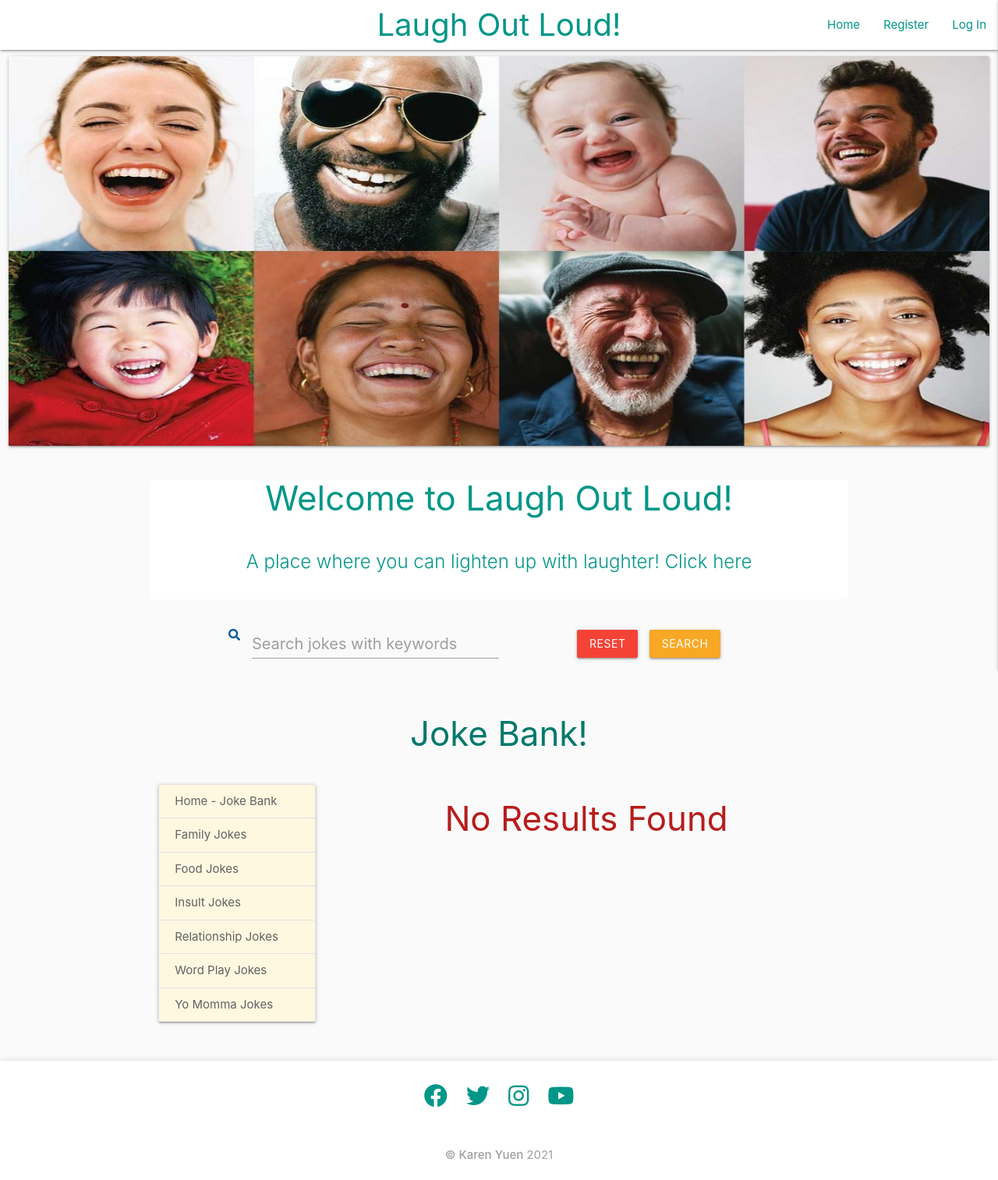
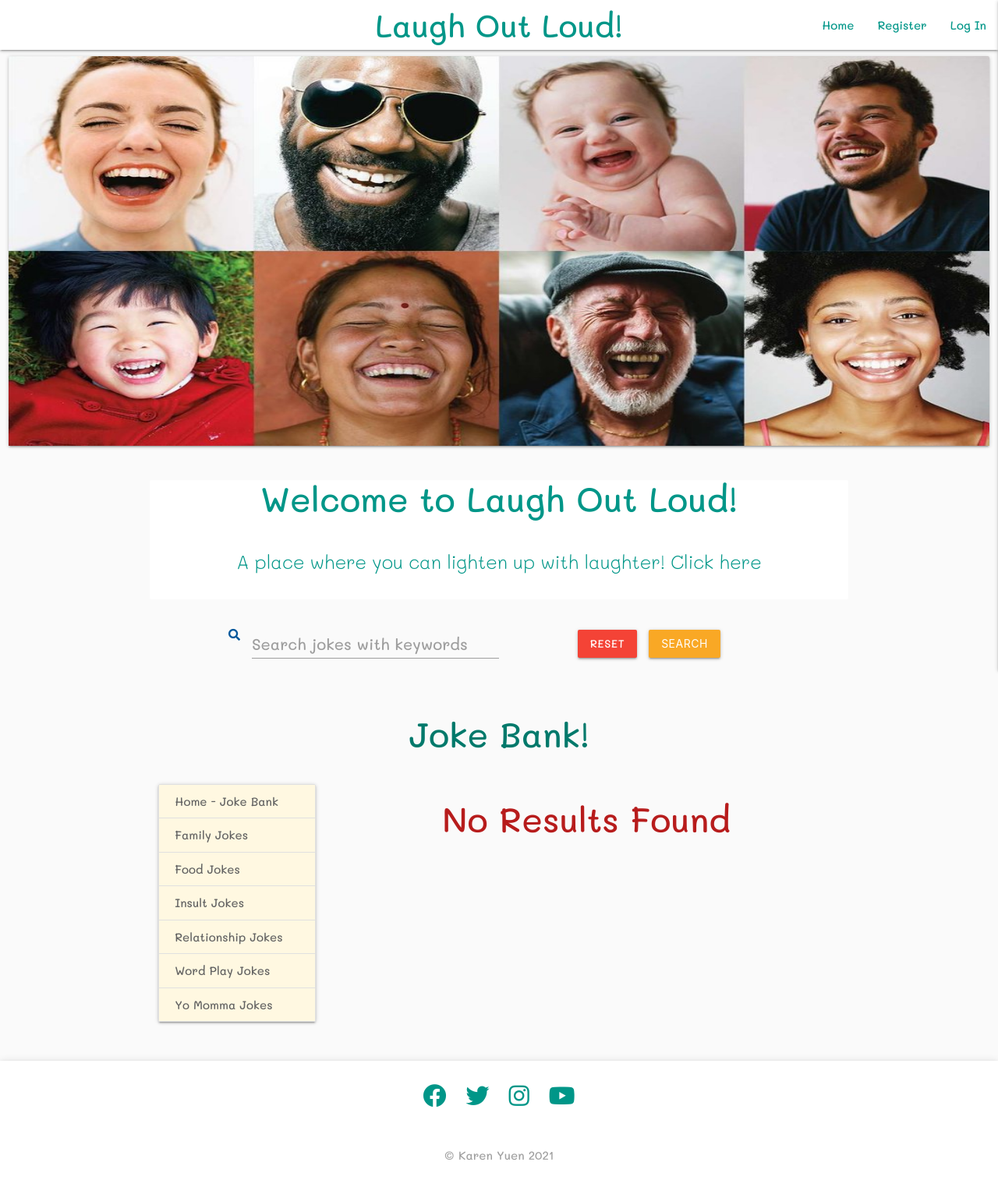
Before and after one commit to karzuin/jokes_library_MS3, a Flask app: page / in a window 1280 px wide; the page is wider, and only the part inside the window is pictured. Shown: that part at 78% size. Run offline with Flask 2, Linux system fonts and the light colour scheme; data that the repository does not hold is empty; some libraries are stand-ins or nearby versions.

Commit message:
Added new font Mali

```diff
--- a/static/css/style.css
+++ b/static/css/style.css
@@ -1,5 +1,6 @@
 body {
     background-color: #fafafa;
+    font-family: 'Mali', cursive;
 }
 
 nav ul a{
--- a/templates/base.html
+++ b/templates/base.html
@@ -5,11 +5,14 @@
     <meta name="viewport" content="width=device-width, initial-scale=1.0">
     <link rel="stylesheet" href="https://cdnjs.cloudflare.com/ajax/libs/font-awesome/5.15.1/css/all.min.css"
         integrity="sha512-+4zCK9k+qNFUR5X+cKL9EIR+ZOhtIloNl9GIKS57V1MyNsYpYcUrUeQc9vNfzsWfV28IaLL3i96P9sdNyeRssA==" crossorigin="anonymous" type="text/css"/>
+    <link rel="preconnect" href="https://fonts.gstatic.com">
+    <link href="https://fonts.googleapis.com/css2?family=Mali:wght@200;300;500&display=swap" rel="stylesheet">
     <link href="https://fonts.googleapis.com/icon?family=Material+Icons" rel="stylesheet" type="text/css">
     <link rel="preconnect" href="https://fonts.gstatic.com">
     <link rel="stylesheet" href="https://cdnjs.cloudflare.com/ajax/libs/materialize/1.0.0/css/materialize.min.css" type="text/css">
     <link rel="stylesheet" href="{{ url_for('static', filename='css/style.css') }}" type="text/css">
     <link rel="preconnect" href="https://fonts.gstatic.com">
+
     {% block styles %}
     {% endblock %}
     <title>Laugh Out Loud!</title>
--- a/templates/edit_joke.html
+++ b/templates/edit_joke.html
@@ -38,7 +38,7 @@
                     class="materialize-textarea validate" required>
                 {{- joke.created_by -}}
                 </textarea>
-                <label for="created_by">Credit Joke To:</label>
+                <label for="created_by">Created By: To edit this joke name has to be the same as logged in user</label>
             </div>
         </div>
         <!-- submit button -->
```
